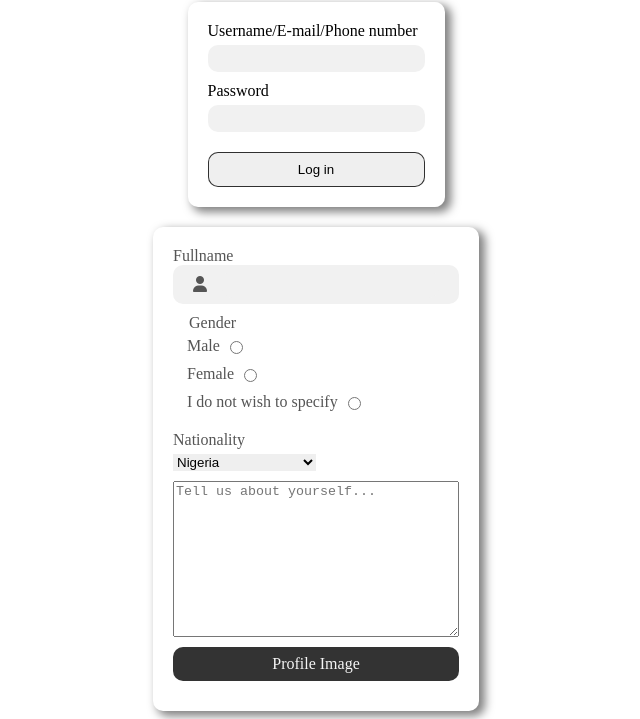
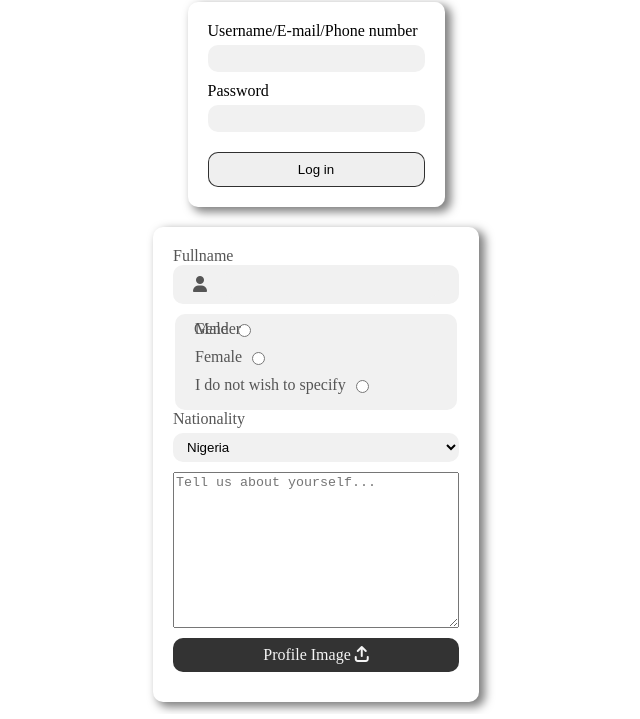
Before and after one commit to frigaate/Zeemora-forms, a plain HTML site: page index.html in a window 1280 px wide. Shown: the part 86-805 px from the top of the page, without its empty margins (324-964 px from the left). Drawn offline with Linux system fonts and the light colour scheme.

Commit message:
concluded the work

```diff
--- a/assets/css/main.css
+++ b/assets/css/main.css
@@ -99,6 +99,23 @@ h1{
 
 .signup fieldset {
     border: none;
+    padding: 6px 20px;
+    background-color: #f1f1f1;
+    border-radius: 10px;
+    position: relative;
+}
+
+legend{
+    /* border: none; */
+    position: absolute;
+    margin-top: 0px;
+    margin-left: -3px;
+    /* margin-bottom: 40px; */
+    /* display: none; */
+}
+
+.signup [label="male"]{
+    margin-top: 40px;
 }
 
 .signup fieldset div{
@@ -106,13 +123,16 @@ h1{
    flex-direction: row;
 }
 
-.signup select[name="nationality"] {
-    width: 50%;
+.signup select{
+    /* width: 50%; */
     border: none;
+    background-color: #f1f1f1;
+    padding: 6px 10px;
+    border-radius: 10px;
     cursor: pointer;
 }
 
-.signup select[name="nationality"]:hover {
+.signup select:hover {
     background-color: var(--dark-colour);
     color: white;
     border: 1px solid whitesmoke;
@@ -141,5 +161,5 @@ h1{
 }
 
 .signup select["textarea"]{
-    max-width: 190px
+    width: 200px
 }
--- a/index.html
+++ b/index.html
@@ -61,7 +61,7 @@
             <textarea name="bio" id="bio" cols="30" rows="10" placeholder="Tell us about yourself..."></textarea>
         </div>
         <div>
-            <label for="profile-image">Profile Image</label>
+            <label for="profile-image">Profile Image <i class="fa-solid fa-arrow-up-from-bracket"></i></label>
             <input type="file" name="profile-image" id="profile-image">
         </div>
     </form>
```
